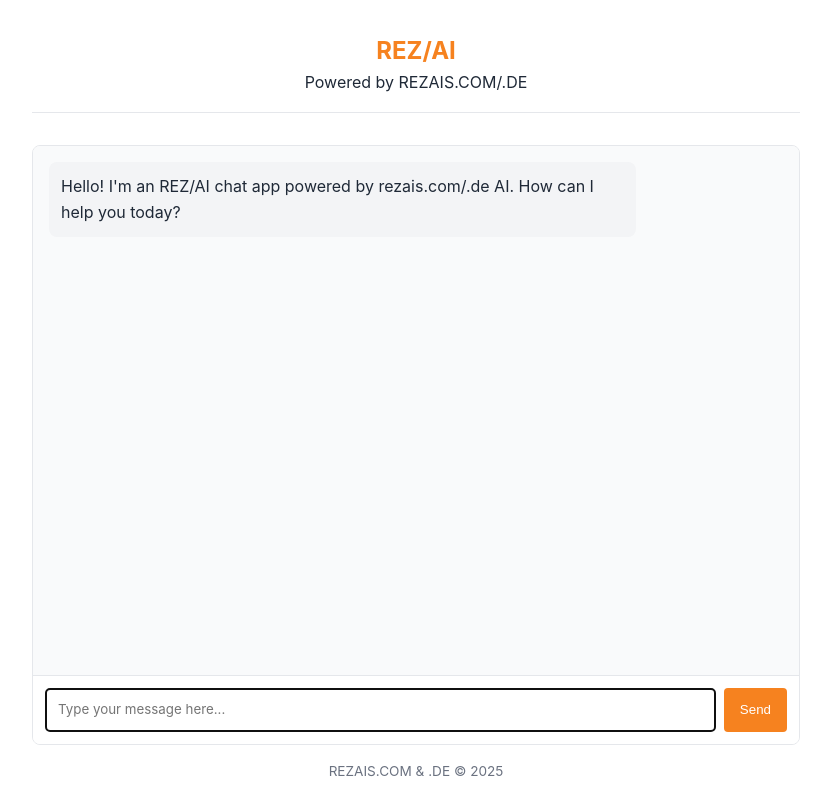
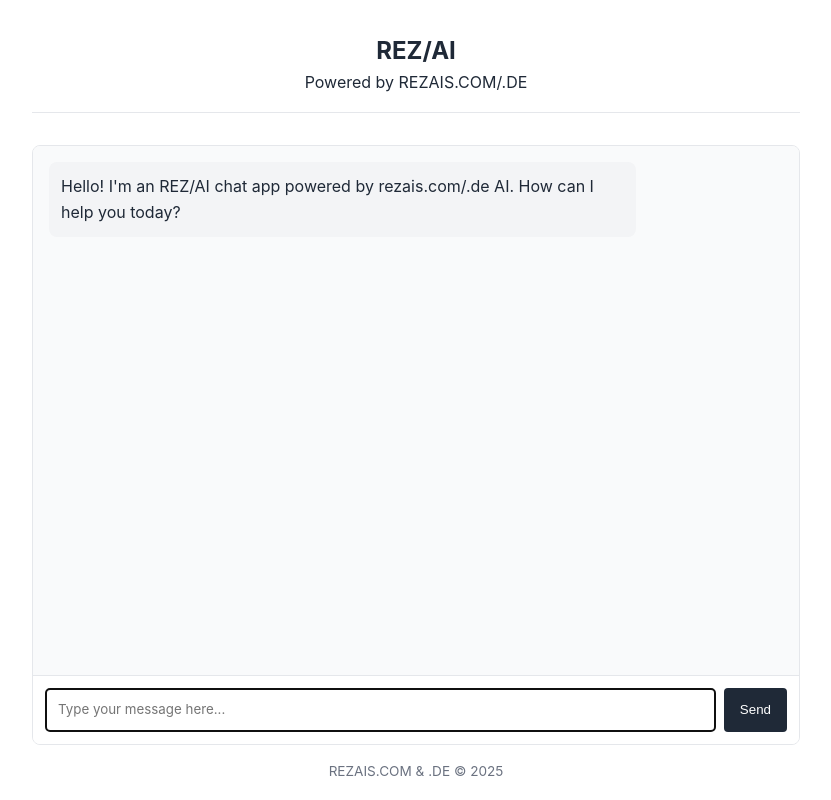
Before and after one commit to samrezai1345-collab/llm-chat-app-template, a website: page public/index.html in a window 1280 px wide. Shown: the whole page, without its empty margins (224-1055 px from the left). Drawn offline with Linux system fonts and the light colour scheme.

Commit message:
Update index.html

```diff
--- a/public/index.html
+++ b/public/index.html
@@ -6,8 +6,8 @@
 		<title>REZ/AI BETA 1.0</title>
 		<style>
 			:root {
-				--primary-color: #f6821f;
-				--primary-hover: #f6821f;
+				--primary-color: #1f2937;
+				--primary-hover: #1f2937;
 				--light-bg: #f9fafb;
 				--border-color: #e5e7eb;
 				--text-color: #1f2937;
```
